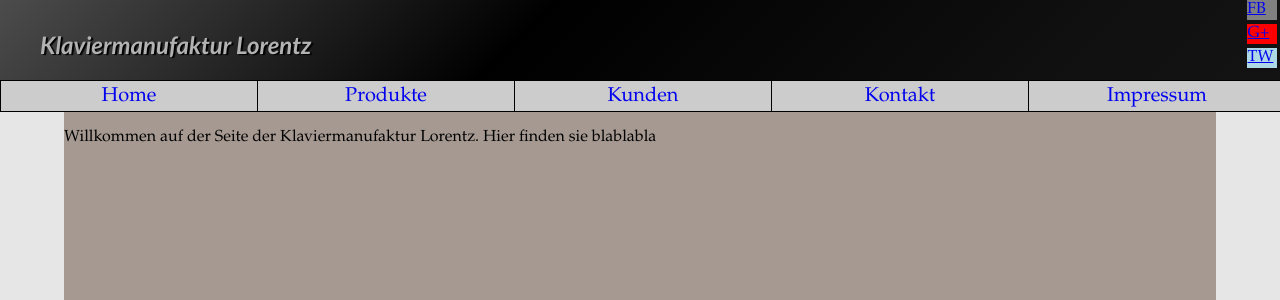
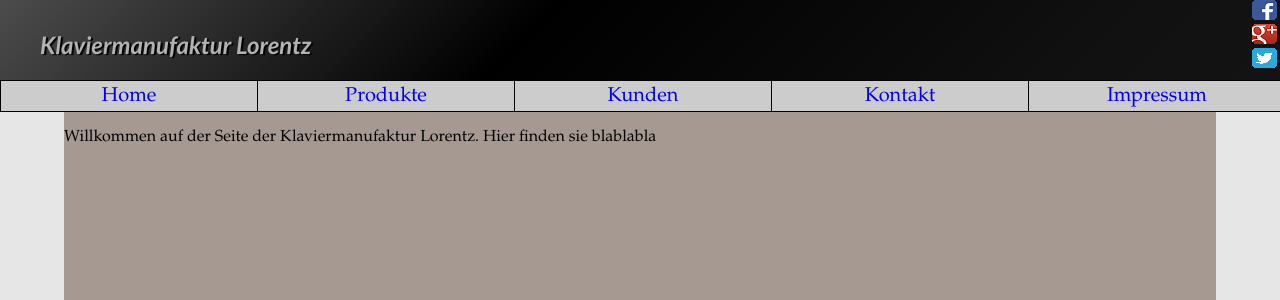
Before and after one commit to Sossenbinder/Website-Projekt, a PHP site: page /HTML/home.html in a window 1280 px wide. Shown: the top 300 px of the page. Run offline with PHP 8.4, Linux system fonts and the light colour scheme.

Commit message:
Added pictures for social media links
Twitter is not looking too good though

```diff
--- a/CSS/style.css
+++ b/CSS/style.css
@@ -13,9 +13,10 @@ html,body
 
 .facebookTag{
   height: 20px;
-  width: 30px;
+  width: 25px;
 
-  background: grey;
+  background-image: url("../Resources/Pictures/fb-icon.png");
+  background-repeat: none;
   position: absolute;
   top: 0%;
   right: 0.228%;
@@ -23,9 +24,10 @@ html,body
 
 .googleplusTag{
   height: 20px;
-  width: 30px;
+  width: 25px;
 
-  background: red;
+  background-image: url("../Resources/Pictures/g+icon.png");
+  background-repeat: none;
   position: absolute;
   top: 30%;
   right: 0.2%;
@@ -33,9 +35,10 @@ html,body
 
 .twitterTag{
   height: 20px;
-  width: 30px;
+  width: 25px;
 
-  background: lightblue;
+  background-image: url("../Resources/Pictures/twitter-icon.png");
+  background-repeat: none;
   position: absolute;
   top: 60%;
   right: 0.2%;
@@ -144,10 +147,14 @@ html,body
 }
 
 .menuElement:hover{
-  background-color: gold;
+  background-color: #FFFF66;
 }
 
 .menuElement:active{
+  color: #141414;
+}
+
+.menuElement:visited{
   color: #141414;
 }
 
--- a/HTML/home.html
+++ b/HTML/home.html
@@ -10,9 +10,9 @@
     <div class="companyFontDiv">
       <span class="companyFont">Klaviermanufaktur Lorentz</span>
     </div>
-    <a href="http://www.facebook.com" id="facebookTag" class="facebookTag">FB</a>
-    <a href="https://plus.google.com/u/0/112766873149357913973/posts" id="googleplusTag" class="googleplusTag">G+</a>
-    <a href="https://twitter.com/PianoLorentz" id="twitterTag" class="twitterTag">TW</a>
+    <a href="http://www.facebook.com" id="facebookTag" class="facebookTag"></a>
+    <a href="https://plus.google.com/u/0/112766873149357913973/posts" id="googleplusTag" class="googleplusTag"></a>
+    <a href="https://twitter.com/PianoLorentz" id="twitterTag" class="twitterTag"></a>
   </div>
 
   <div class="menu">
@@ -28,4 +28,5 @@
       <p> Willkommen auf der Seite der Klaviermanufaktur Lorentz. Hier finden sie blablabla </p>
     </div>
   </div>
+
 </body>
```
Also changed, not shown: Resources/Pictures/fb-icon.png (added), Resources/Pictures/g+icon.png (added), Resources/Pictures/twitter-icon.png (added).
